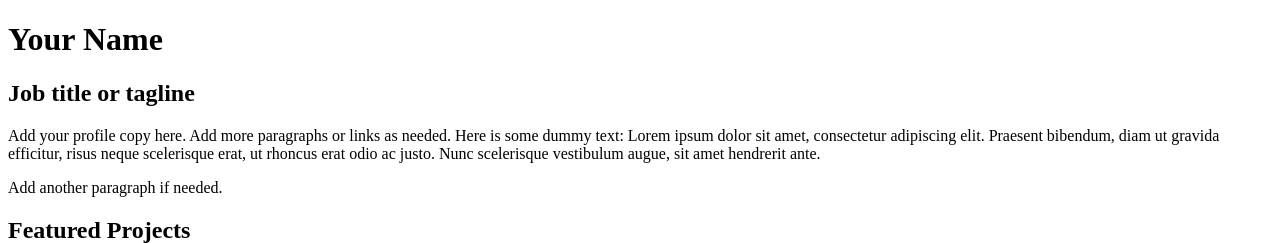
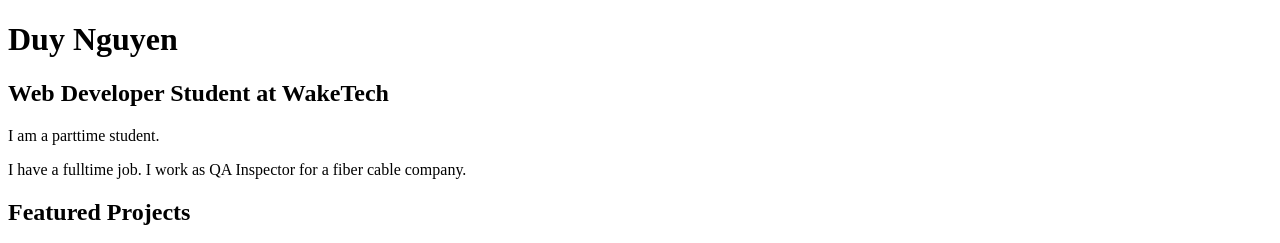
Before and after one commit to kamidn/WEB.210, a plain HTML site: page Lesson03/index.html in a window 1280 px wide. Shown: the top 243 px of the page. Drawn offline with Linux system fonts and the light colour scheme.

Commit message:
Update index.html

```diff
--- a/Lesson03/index.html
+++ b/Lesson03/index.html
@@ -1,19 +1,25 @@
 <!DOCTYPE html>
+<!--
+		Student name:   Duy Nguyen
+		Date:	          05/25/2021
+		File:	          index.html
+    Purpose:        Lesson 02 - Assignment
+-->
 <html lang="en">
   <head>
     <meta charset="UTF-8">
     <meta name="viewport" content="width=device-width, initial-scale=1.0">
-    <title>Add a relevant page title</title>
+    <title>Duy Nguyen - Lesson 02 Assignment</title>
   </head>
   <body>
     <main>
       <!-- ***********************  ABOUT / PROFILE  *********************** -->
       <header>
-        <h1>Your Name</h1>
-        <h2>Job title or tagline</h2>
+        <h1>Duy Nguyen</h1>
+        <h2>Web Developer Student at WakeTech</h2>
 
-        <p>Add your profile copy here. Add more paragraphs or links as needed. Here is some dummy text: Lorem ipsum dolor sit amet, consectetur adipiscing elit. Praesent bibendum, diam ut gravida efficitur, risus neque scelerisque erat, ut rhoncus erat odio ac justo. Nunc scelerisque vestibulum augue, sit amet hendrerit ante.</p>
-        <p>Add another paragraph if needed.</p>
+        <p>I am a parttime student.</p>
+        <p>I have a fulltime job. I work as QA Inspector for a fiber cable company.</p>
       </header>
 
       <!-- ********************  PROJECTS / PORTFOLIO  ********************* -->
@@ -24,7 +30,7 @@
         <!-- Copy the whole <section> block to add more projects. -->
         <section>
           <h3>Project Name</h3>
-          <img src="project-thumbnail.png" alt="description of image">
+          <img src="./images/project-thumbnail.png" alt="description of image">
           <p>Summary or description of the project and/or your role in it. Add as many paragraphs as you need.</p>
           <a href="#" target="_blank">View project / case study</a>
         </section>
```
